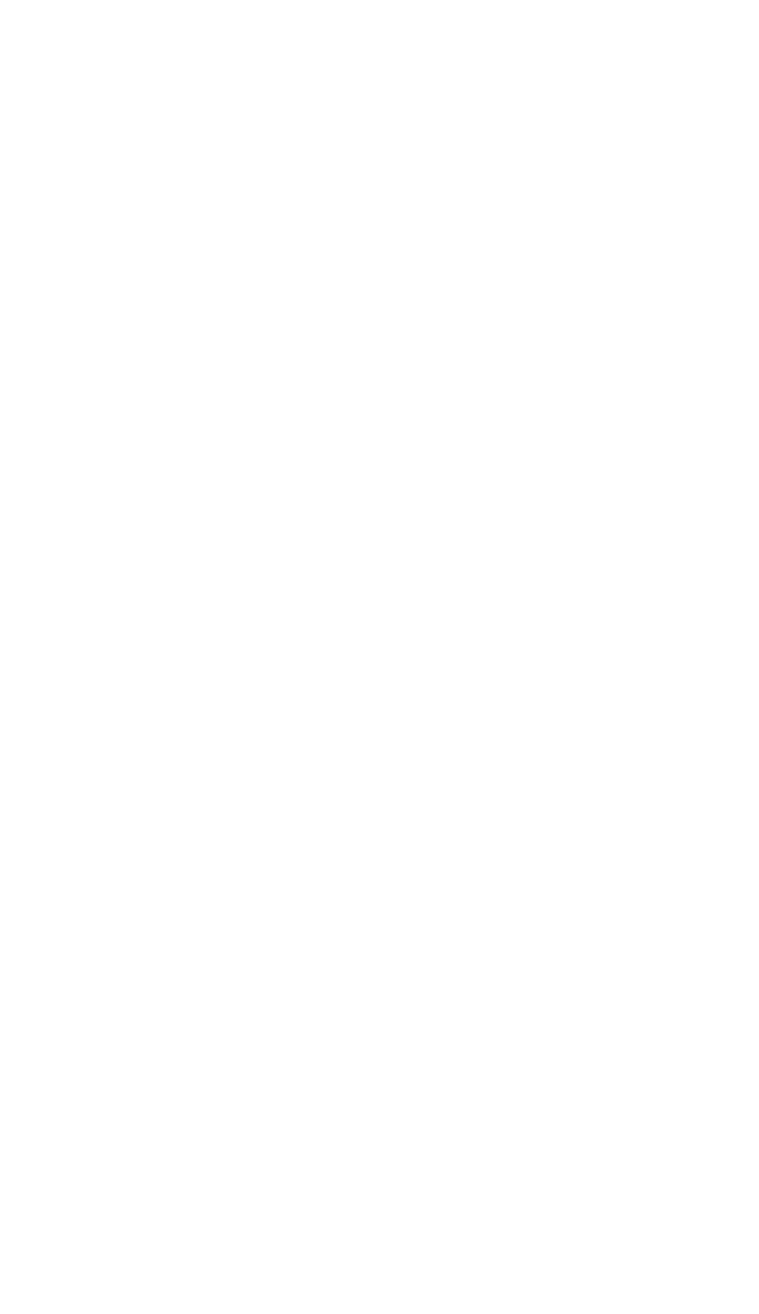
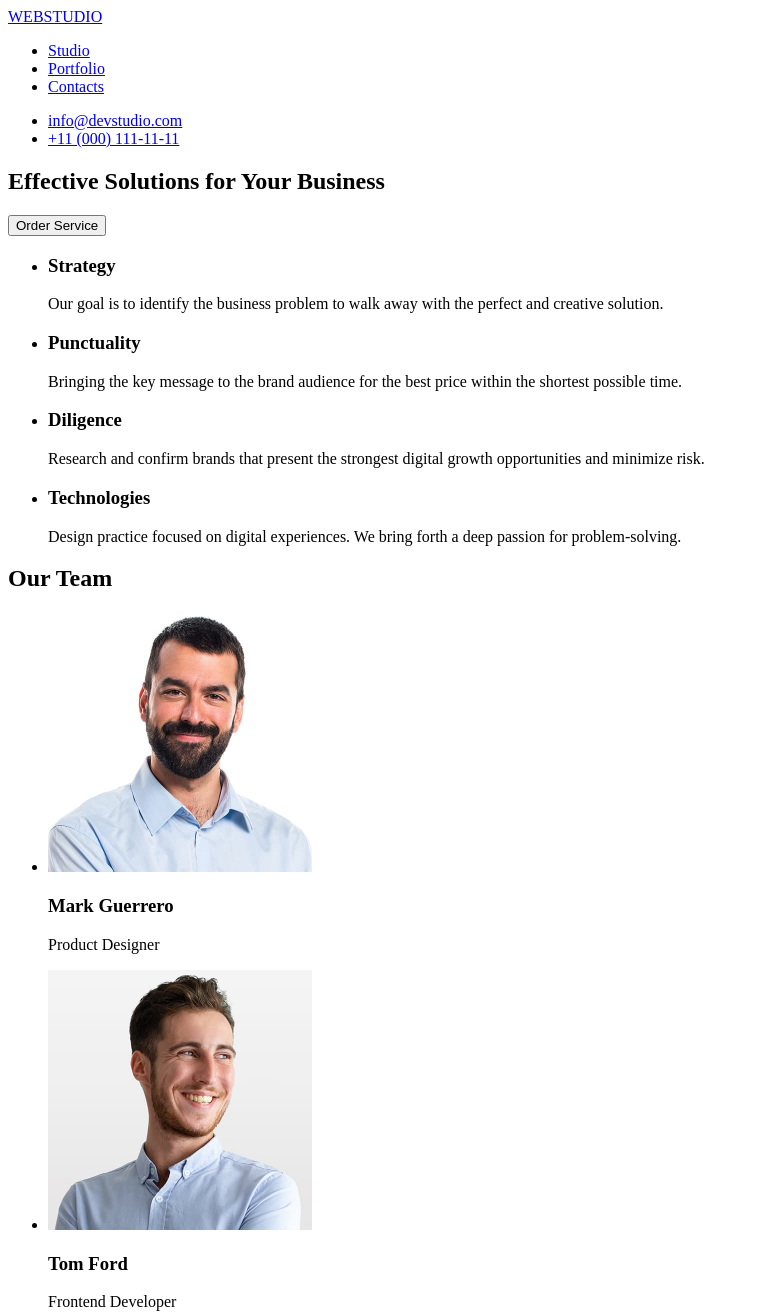
Before and after one commit to InnaSemeniv/goit-markup-hw-01, a plain HTML site: page index.html in a window 1280 px wide. Shown: the top 1314 px of the page, without its empty margins (0-759 px from the left). Before the commit the page ends 800 px from the top, so only its background shows below. Drawn offline with Linux system fonts and the light colour scheme.

Commit message:
Optimized images and updated index.htmL

```diff
--- a/index.html
+++ b/index.html
@@ -3,17 +3,89 @@
 <head>
     <meta charset="UTF-8">
     <meta name="viewport" content="width=device-width, initial-scale=1.0">
-    <title>Document</title>
+    <title>WebStudio</title>
 </head>
+
 <body>
+<!-- Header -->
     <header>
+        <nav>
+            <a href="./index.html">WEBSTUDIO</a>
+            <ul>
+                <li><a href="./index.html">Studio</a></li>
+                <li><a href="./portfolio.html">Portfolio</a></li>
+                <li><a href="./contacts.html">Contacts</a></li>
+            </ul>
+        </nav>
+        <ul>
+            <li><a href="mailto:info@devstudio.com">info@devstudio.com</a></li>
+            <li><a href="tel:+110001111111">+11 (000) 111-11-11</a></li>
+        </ul>
+    </header>
 
-    </header>
     <main>
+        <!-- Hero Section -->
+         <section>
+            <h1>Effective Solutions for Your Business</h1>
+            <button type="button">Order Service</button>
+         </section>
 
+         <!-- Advantages Section -->
+          <section>
+            <h2 hidden>Advantages</h2>
+            <ul>
+                <li>
+                    <h3>Strategy</h3>
+                    <p>Our goal is to identify the business problem to walk away with the perfect and creative solution.</p>
+                </li>
+                <li>
+                    <h3>Punctuality</h3>
+                    <p>Bringing the key message to the brand audience for the best price within the shortest possible time.</p>
+                </li>
+                <li>
+                    <h3>Diligence</h3>
+                    <p>Research and confirm brands that present the strongest digital growth opportunities and minimize risk.</p>
+                </li>
+                <li>
+                    <h3>Technologies</h3>
+                    <p>Design practice focused on digital experiences. We bring forth a deep passion for problem-solving.</p>
+                </li>
+            </ul>
+          </section>
+
+          <!-- Our Team Section -->
+           <section>
+            <h2>Our Team</h2>
+            <ul>
+                <Li>
+                    <img src="images/mark-guerrero.jpg" alt="Mark Guerrero" width="264" />
+                    <h3>Mark Guerrero</h3>
+                    <p>Product Designer</p>
+                </Li>
+                <li>
+                    <img src="images/tom-ford.jpg" alt="Tom Ford" width="264" />
+                    <h3>Tom Ford</h3>
+                    <p>Frontend Developer</p>
+                </li>
+                <li>
+                    <img src="images/camila-garcia.jpg" alt="Camila Garcia" width="264" />
+                    <h3>Camila Garcia</h3>
+                    <p>Marketing</p>
+                </li>
+                <li>
+                    <img src="images/daniel-wilson.jpg" alt="Daniel Wilson" width="264" />
+                    <h3>Daniel Wilson</h3>
+                    <p>UI Designer</p>
+                </li>
+            </ul>
+           </section>
     </main>
+
+<!-- Footer -->
     <footer>
+        <a href="./index.html">WEBSTUDIO</a>
+        <p>Increase the flow of customers and sales for your business with digital marketing & growth solutions.</p>
+    </footer>
 
-    </footer>
 </body>
 </html>
```
Also changed, not shown: .prettierrc.json (added), images/camila-garcia.jpg (added), images/daniel-wilson.jpg (added), images/mark-guerrero.jpg (added), images/tom-ford.jpg (added), 2 other files.
